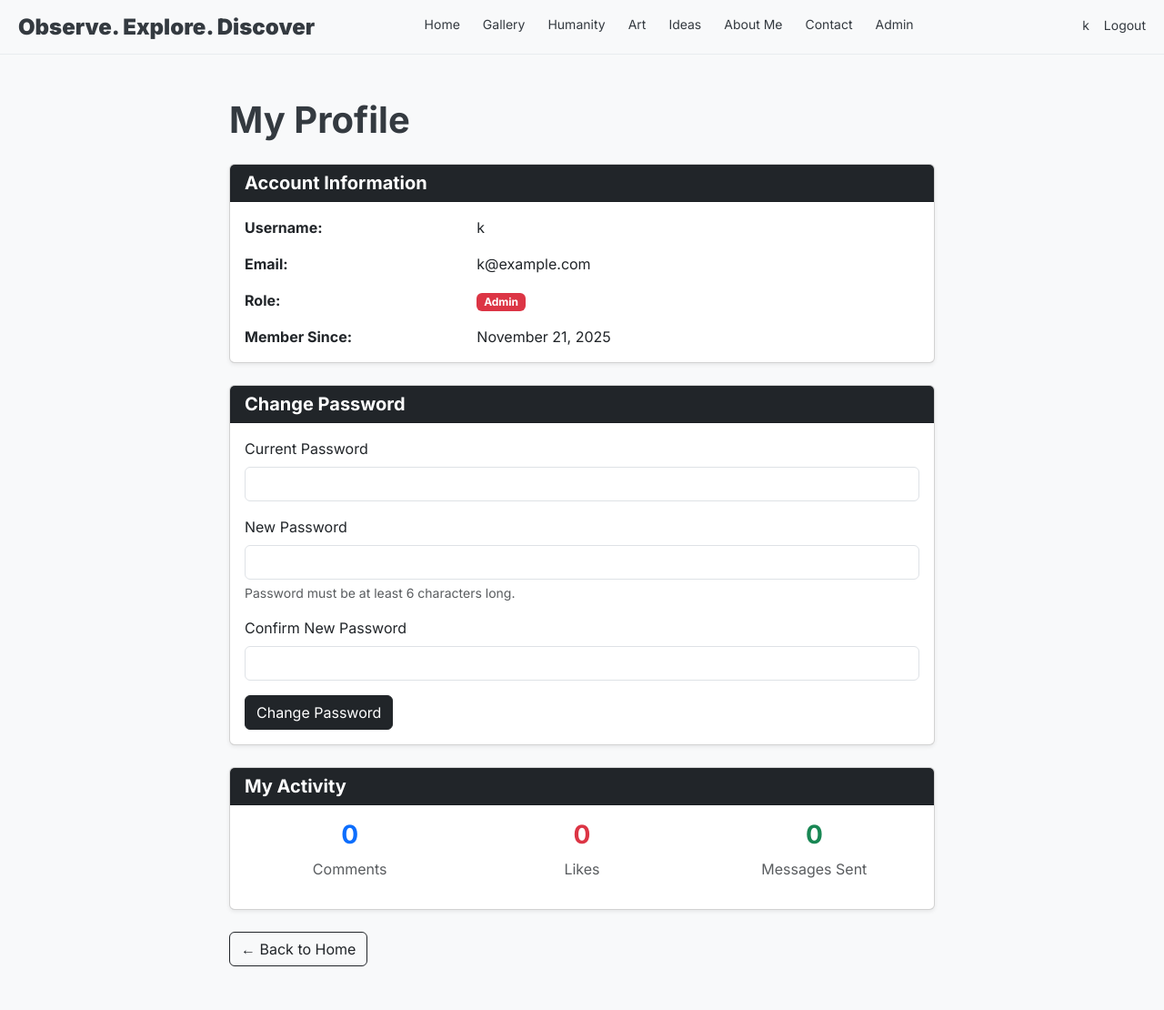
After one commit to kovzhu/mySite, a Flask app: page /profile in a window 1280 px wide. The commit adds this page. Shown: the whole page at 91% size. Run offline with Flask 3, Linux system fonts and the light colour scheme; a user stored in the database is signed in; some libraries are stand-ins or nearby versions.

Commit message:
feat: add user profile page with account information and password management

```diff
--- a/mySite/app.py
+++ b/mySite/app.py
@@ -378,6 +378,52 @@ def logout():
     logout_user()
     flash("You have been logged out.", "info")
     return redirect(url_for("index"))
+
+
+@app.route("/profile", methods=["GET", "POST"])
+@login_required
+def profile():
+    """
+    User profile page for managing account settings.
+
+    GET: Display profile information
+    POST: Update password or other settings
+
+    Returns:
+        Rendered template or redirect response
+    """
+    if request.method == "POST":
+        action = request.form.get("action")
+
+        if action == "change_password":
+            current_password = request.form.get("current_password")
+            new_password = request.form.get("new_password")
+            confirm_password = request.form.get("confirm_password")
+
+            # Validation
+            if not current_password or not new_password or not confirm_password:
+                flash("All password fields are required!", "error")
+                return render_template("profile.html")
+
+            if not current_user.check_password(current_password):
+                flash("Current password is incorrect!", "error")
+                return render_template("profile.html")
+
+            if new_password != confirm_password:
+                flash("New passwords do not match!", "error")
+                return render_template("profile.html")
+
+            if len(new_password) < 6:
+                flash("Password must be at least 6 characters long!", "error")
+                return render_template("profile.html")
+
+            # Update password
+            current_user.set_password(new_password)
+            db.session.commit()
+            flash("Password changed successfully!", "success")
+            return redirect(url_for("profile"))
+
+    return render_template("profile.html")
 
 
 # --- Decorators ---
--- a/mySite/templates/base.html
+++ b/mySite/templates/base.html
@@ -62,8 +62,10 @@
             <div class="nav-icons ms-4">
                 <!-- Display user authentication status -->
                 {% if current_user.is_authenticated %}
-                <span class="ms-3" style="font-size: 14px; font-weight: 500; color: #343a40; padding-bottom: 5px;">{{
-                    current_user.username }}</span>
+                <a href="{{ url_for('profile') }}" class="ms-3"
+                    style="color: #343a40; text-decoration: none; font-weight: 500; font-size: 14px; padding-bottom: 5px;">
+                    {{ current_user.username }}
+                </a>
                 <a href="{{ url_for('logout') }}" class="ms-3"
                     style="color: #343a40; text-decoration: none; font-weight: 500; font-size: 14px; padding-bottom: 5px;">Logout</a>
                 {% else %}
--- /dev/null
+++ b/mySite/templates/profile.html
@@ -0,0 +1,113 @@
+{% extends "base.html" %}
+
+{% block title %}My Profile - K.{% endblock %}
+
+{% block content %}
+<div class="container mt-5 mb-5" style="max-width: 800px;">
+    <h1 class="mb-4">My Profile</h1>
+
+    <!-- Flash Messages -->
+    {% with messages = get_flashed_messages(with_categories=true) %}
+    {% if messages %}
+    {% for category, message in messages %}
+    <div class="alert alert-{{ 'danger' if category == 'error' else category }} alert-dismissible fade show"
+        role="alert">
+        {{ message }}
+        <button type="button" class="btn-close" data-bs-dismiss="alert"></button>
+    </div>
+    {% endfor %}
+    {% endif %}
+    {% endwith %}
+
+    <!-- Account Information Card -->
+    <div class="card mb-4 shadow-sm">
+        <div class="card-header bg-dark text-white">
+            <h5 class="mb-0">Account Information</h5>
+        </div>
+        <div class="card-body">
+            <div class="row mb-3">
+                <div class="col-md-4"><strong>Username:</strong></div>
+                <div class="col-md-8">{{ current_user.username }}</div>
+            </div>
+            <div class="row mb-3">
+                <div class="col-md-4"><strong>Email:</strong></div>
+                <div class="col-md-8">{{ current_user.email }}</div>
+            </div>
+            <div class="row mb-3">
+                <div class="col-md-4"><strong>Role:</strong></div>
+                <div class="col-md-8">
+                    <span
+                        class="badge bg-{{ 'danger' if current_user.role == 'admin' else 'primary' if current_user.role == 'member' else 'secondary' }}">
+                        {{ current_user.role.title() }}
+                    </span>
+                </div>
+            </div>
+            <div class="row">
+                <div class="col-md-4"><strong>Member Since:</strong></div>
+                <div class="col-md-8">{{ current_user.created_at.strftime('%B %d, %Y') }}</div>
+            </div>
+        </div>
+    </div>
+
+    <!-- Change Password Card -->
+    <div class="card shadow-sm">
+        <div class="card-header bg-dark text-white">
+            <h5 class="mb-0">Change Password</h5>
+        </div>
+        <div class="card-body">
+            <form method="POST" action="{{ url_for('profile') }}">
+                <input type="hidden" name="action" value="change_password">
+
+                <div class="mb-3">
+                    <label for="current_password" class="form-label">Current Password</label>
+                    <input type="password" class="form-control" id="current_password" name="current_password" required>
+                </div>
+
+                <div class="mb-3">
+                    <label for="new_password" class="form-label">New Password</label>
+                    <input type="password" class="form-control" id="new_password" name="new_password" required
+                        minlength="6">
+                    <div class="form-text">Password must be at least 6 characters long.</div>
+                </div>
+
+                <div class="mb-3">
+                    <label for="confirm_password" class="form-label">Confirm New Password</label>
+                    <input type="password" class="form-control" id="confirm_password" name="confirm_password" required>
+                </div>
+
+                <button type="submit" class="btn btn-dark">Change Password</button>
+            </form>
+        </div>
+    </div>
+
+    <!-- Account Statistics (Optional) -->
+    {% if current_user.is_member() %}
+    <div class="card mt-4 shadow-sm">
+        <div class="card-header bg-dark text-white">
+            <h5 class="mb-0">My Activity</h5>
+        </div>
+        <div class="card-body">
+            <div class="row text-center">
+                <div class="col-md-4 mb-3">
+                    <h3 class="text-primary">{{ current_user.comments|length }}</h3>
+                    <p class="text-muted mb-0">Comments</p>
+                </div>
+                <div class="col-md-4 mb-3">
+                    <h3 class="text-danger">{{ current_user.likes|length }}</h3>
+                    <p class="text-muted mb-0">Likes</p>
+                </div>
+                <div class="col-md-4 mb-3">
+                    <h3 class="text-success">{{ current_user.messages|length }}</h3>
+                    <p class="text-muted mb-0">Messages Sent</p>
+                </div>
+            </div>
+        </div>
+    </div>
+    {% endif %}
+
+    <!-- Back Button -->
+    <div class="mt-4">
+        <a href="{{ url_for('index') }}" class="btn btn-outline-dark">← Back to Home</a>
+    </div>
+</div>
+{% endblock %}
```
